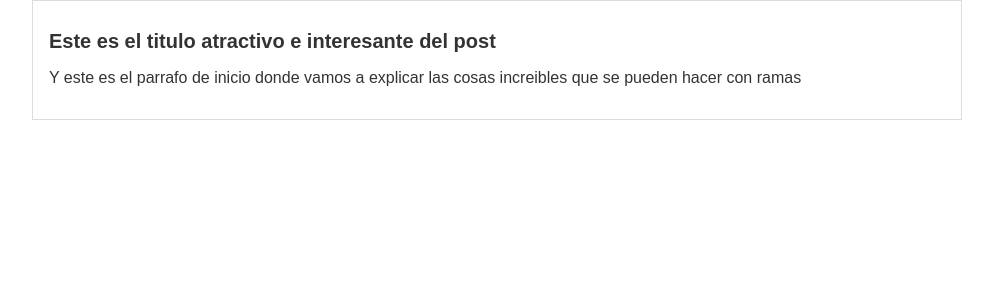
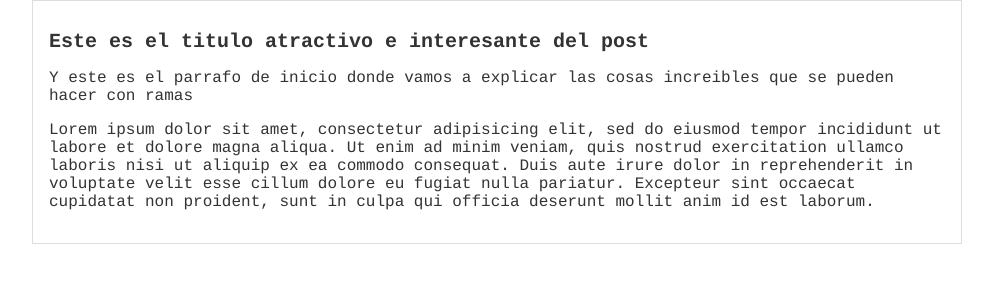
Before and after one commit to Blink1602/hyperblog, a plain HTML site: page index.html in a window 1280 px wide. Shown: the whole page, without its empty margins (143-1136 px from the left). Drawn offline with Linux system fonts and the light colour scheme.

Commit message:
nuevo estilo de letras

```diff
--- a/css/estilos.css
+++ b/css/estilos.css
@@ -2,7 +2,7 @@ body
 {
     color:#333;
     text-align: center;
-    font-family: "Arial";
+    font-family: "Courier";
     font-size: 16px;
     margin: 0;
     padding: 0;
--- a/index.html
+++ b/index.html
@@ -12,6 +12,12 @@
         <div id="post">
             <h1>Este es el titulo atractivo e interesante del post</h1>
             <p>Y este es el parrafo de inicio donde vamos a explicar las cosas increibles que se pueden hacer con ramas</p>
+            <p>Lorem ipsum dolor sit amet, consectetur adipisicing elit, sed do eiusmod
+            tempor incididunt ut labore et dolore magna aliqua. Ut enim ad minim veniam,
+            quis nostrud exercitation ullamco laboris nisi ut aliquip ex ea commodo
+            consequat. Duis aute irure dolor in reprehenderit in voluptate velit esse
+            cillum dolore eu fugiat nulla pariatur. Excepteur sint occaecat cupidatat non
+            proident, sunt in culpa qui officia deserunt mollit anim id est laborum.</p>
         </div>
     </div>
 </body>
```
